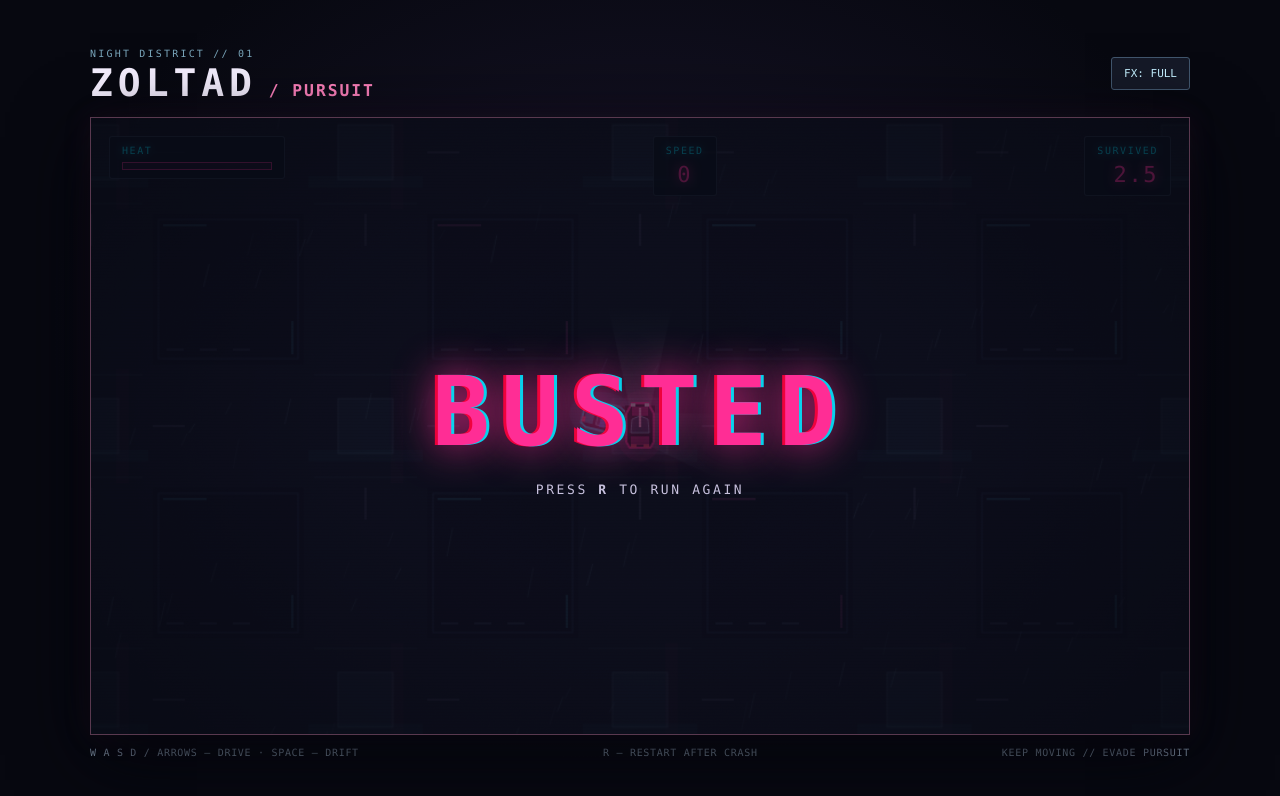
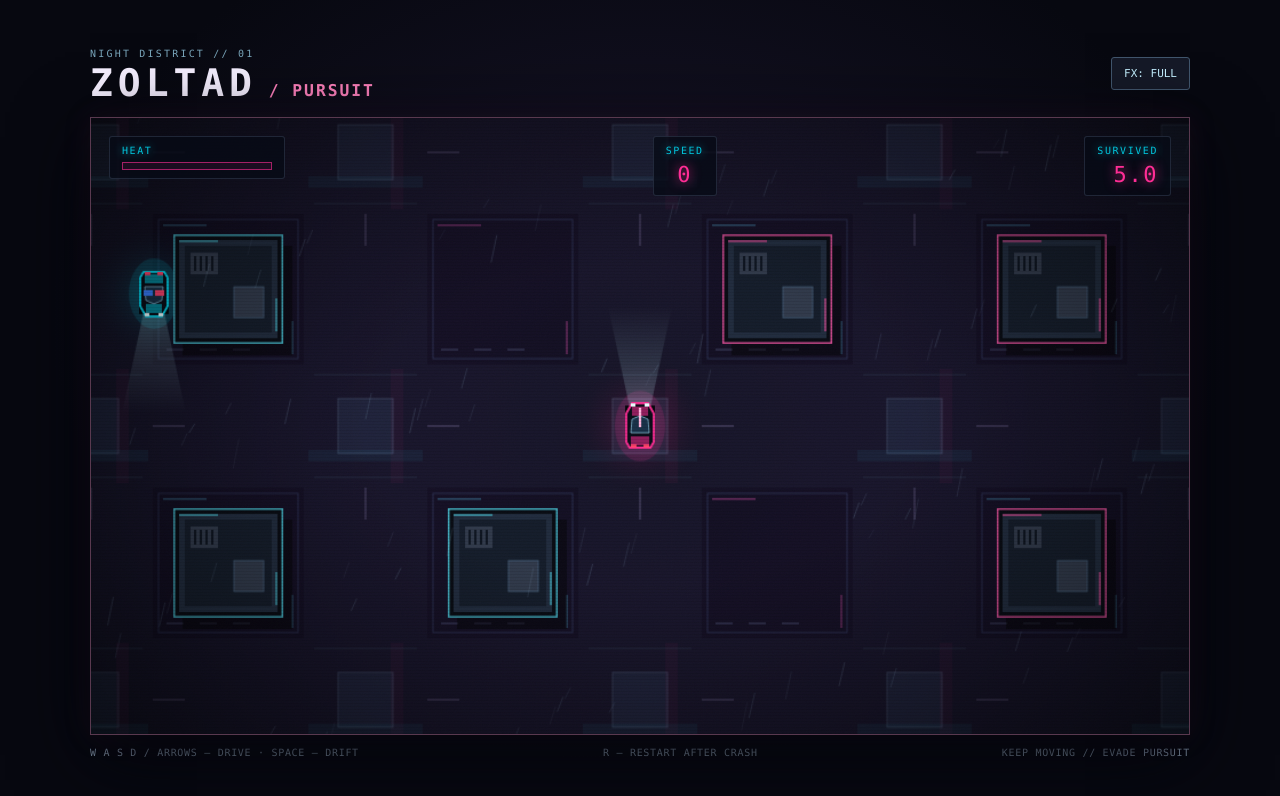
Before and after one commit to aksharghatole/Zoltad, a plain HTML site: page index.html in a window 1280 px wide. Drawn offline with Linux system fonts and the light colour scheme; animation ran at ten frames a second.

Commit message:
Add solid neon city blocks and wall collision feedback (#3)

```diff
--- /dev/null
+++ b/city.js
@@ -0,0 +1,70 @@
+// Deterministic city blocks, with wide roads and occasional open plazas.
+const CITY_TILE=240;
+function blockAt(ix,iy){
+  const code=((ix*19+iy*37)%7+7)%7;
+  if(code===0)return null;
+  return {x:ix*CITY_TILE+72,y:iy*CITY_TILE+72,w:96,h:96,code};
+}
+function nearbyBlocks(x,y,radius){
+  const blocks=[];
+  for(let ix=Math.floor((x-radius)/CITY_TILE)-1;ix<=Math.floor((x+radius)/CITY_TILE);ix++)
+    for(let iy=Math.floor((y-radius)/CITY_TILE)-1;iy<=Math.floor((y+radius)/CITY_TILE);iy++){
+      const b=blockAt(ix,iy);if(b&&b.x<=x+radius&&b.x+b.w>=x-radius&&b.y<=y+radius&&b.y+b.h>=y-radius)blocks.push(b);
+    }
+  return blocks;
+}
+function resolveBlock(car,b){
+  const px=Math.max(b.x,Math.min(car.x,b.x+b.w)),py=Math.max(b.y,Math.min(car.y,b.y+b.h));
+  let dx=car.x-px,dy=car.y-py,d=Math.hypot(dx,dy);
+  if(d>=car.radius)return null;
+  let nx,ny,depth;
+  if(d>1e-8){nx=dx/d;ny=dy/d;depth=car.radius-d;}
+  else{
+    const edges=[{d:car.x-b.x,nx:-1,ny:0},{d:b.x+b.w-car.x,nx:1,ny:0},{d:car.y-b.y,nx:0,ny:-1},{d:b.y+b.h-car.y,nx:0,ny:1}];
+    edges.sort((a,b)=>a.d-b.d);({nx,ny}=edges[0]);depth=car.radius+edges[0].d;
+  }
+  car.x+=nx*(depth+.01);car.y+=ny*(depth+.01);
+  return {nx,ny,x:px,y:py};
+}
+function collideCity(car,player){
+  for(const b of nearbyBlocks(car.x,car.y,car.radius)){
+    const hit=resolveBlock(car,b);if(!hit)continue;
+    if(player){
+      const vn=car.vx*hit.nx+car.vy*hit.ny;
+      if(vn<0){
+        car.vx=(car.vx-1.28*vn*hit.nx)*.8;car.vy=(car.vy-1.28*vn*hit.ny)*.8;
+        if(-vn>65 && effects.wallCooldown===0){
+          effects.wallCooldown=.3;effects.wallHit=.12;
+          burst(hit.x,hit.y,'#ffc27d',Math.min(24,Math.ceil(-vn/14)));
+          if(!reduced)cam.shake=Math.min(12,-vn*.045);
+        }
+      }
+    }else{
+      car.speed*=.5;
+      // Turn onto the tangent that most closely follows the target.
+      const a=Math.atan2(hit.ny,hit.nx);
+      const desired=Math.atan2(game.player.y-car.y,game.player.x-car.x);
+      const l=a+Math.PI/2,rr=a-Math.PI/2;
+      car.angle=Math.abs(angleDiff(desired,l))<Math.abs(angleDiff(desired,rr))?l:rr;
+    }
+  }
+}
+function drawBuildings(g,ox,oy){
+  const x0=Math.floor((cam.x-W/2-120)/CITY_TILE),x1=Math.ceil((cam.x+W/2+120)/CITY_TILE);
+  const y0=Math.floor((cam.y-H/2-120)/CITY_TILE),y1=Math.ceil((cam.y+H/2+120)/CITY_TILE);
+  g.save();
+  for(let ix=x0;ix<=x1;ix++)for(let iy=y0;iy<=y1;iy++){
+    const b=blockAt(ix,iy);if(!b)continue;
+    const x=b.x+ox,y=b.y+oy,accent=b.code%2?'#ce498e':'#42adbf';
+    g.fillStyle='rgba(0,0,0,.43)';g.fillRect(x+8,y+10,b.w,b.h);
+    g.fillStyle='#080b13';g.fillRect(x,y,b.w,b.h);
+    g.strokeStyle=accent;g.lineWidth=1.5;g.strokeRect(x+.75,y+.75,b.w-1.5,b.h-1.5);
+    g.fillStyle='#202b3d';g.fillRect(x+5,y+5,b.w-10,b.h-10);
+    g.fillStyle='#141c2a';g.fillRect(x+10,y+10,b.w-20,b.h-20);
+    g.fillStyle='#30394a';g.fillRect(x+15,y+16,24,19);g.fillRect(x+53,y+46,26,27);
+    g.fillStyle='#0d1420';for(let k=0;k<4;k++)g.fillRect(x+18+k*5,y+19,2,13);
+    g.fillStyle=accent;g.globalAlpha=.65;g.fillRect(x+5,y+5,34,2);g.fillRect(x+b.w-7,y+56,2,29);g.globalAlpha=1;
+    g.strokeStyle='#3c526a';g.lineWidth=1;g.strokeRect(x+53,y+46,26,27);
+  }
+  g.restore();
+}
--- a/game.js
+++ b/game.js
@@ -178,7 +178,10 @@ function spawnCop() {
   const p = game.player;
   const a = Math.random() * Math.PI * 2;
   const dist = Math.max(W, H) * 0.8;
-  game.cops.push(new Cop(p.x + Math.cos(a) * dist, p.y + Math.sin(a) * dist));
+  // Spawn on a street centerline, never inside a roof.
+  const x=p.x+Math.cos(a)*dist,y=p.y+Math.sin(a)*dist;
+  const sx=Math.round(x/CITY_TILE)*CITY_TILE,sy=Math.round(y/CITY_TILE)*CITY_TILE;
+  game.cops.push(new Cop(sx,sy));
 }
 
 /* =========================================================
@@ -194,6 +197,7 @@ function update(dt) {
 
   const p = game.player;
   p.update(dt);
+  collideCity(p,true);
   game.elapsed += dt;
   recordTrail(p,dt);
 
@@ -212,7 +216,7 @@ function update(dt) {
   }
 
   // cops
-  for (const c of game.cops) c.update(dt, p);
+  for (const c of game.cops) { c.update(dt,p); collideCity(c,false); }
 
   // cop-cop separation (stops them stacking into one blob)
   for (let i = 0; i < game.cops.length; i++) {
@@ -292,10 +296,12 @@ function render() {
   // player
   drawCar(sctx, p.x + ox, p.y + oy, p.angle, '#ff2d95');
 
+  drawBuildings(sctx,ox,oy);
   ctx.clearRect(0,0,W,H);ctx.drawImage(scene,0,0);
   drawRain(ctx);
   drawImpact(ctx,p,ox,oy);
   drawDrivingFeedback(ctx,p);
+  drawWallFeedback(ctx);
 
   /* ---------- HUD ---------- */
   document.getElementById('heatBar').style.width = clamp(game.heat * 2, 0, 100) + '%';
--- a/index.html
+++ b/index.html
@@ -39,6 +39,7 @@
   </div>
   <footer class="controls"><span>W A S D / ARROWS — DRIVE · SPACE — DRIFT</span><span>R — RESTART AFTER CRASH</span><span>KEEP MOVING // EVADE PURSUIT</span></footer></main>
   <script src="visuals.js"></script>
+  <script src="city.js"></script>
   <script src="game.js"></script>
 </body>
 </html>
--- a/visuals.js
+++ b/visuals.js
@@ -4,7 +4,7 @@ const fxButton=document.getElementById('fx');
 function syncFX(){fxButton.textContent=reduced?'FX: LOW':'FX: FULL';fxButton.setAttribute('aria-pressed',String(reduced));}
 fxButton.addEventListener('click',()=>{reduced=!reduced;syncFX();});syncFX();
 const effects={};
-function resetEffects(){Object.assign(effects,{sparks:[],trails:[],rings:[],hit:0,cooldown:0,clock:0,near:0});}
+function resetEffects(){Object.assign(effects,{sparks:[],trails:[],rings:[],hit:0,cooldown:0,clock:0,near:0,wallCooldown:0,wallHit:0});}
 const random=(a,b)=>a+Math.random()*(b-a);
 function burst(x,y,color,count){
   if(reduced)count=Math.min(count,5);
@@ -15,6 +15,8 @@ function burst(x,y,color,count){
 function crashEffect(p){cam.shake=reduced?0:18;effects.hit=.15;burst(p.x,p.y,'#ffecbb',42);burst(p.x,p.y,'#ff397d',24);}
 function tickEffects(dt){
   effects.near=Math.max(0,effects.near-dt);
+  effects.wallCooldown=Math.max(0,effects.wallCooldown-dt);
+  effects.wallHit=Math.max(0,effects.wallHit-dt);
   effects.hit=Math.max(0,effects.hit-dt);effects.cooldown=Math.max(0,effects.cooldown-dt);cam.shake*=Math.exp(-12*dt);
   for(const p of effects.sparks){p.life-=dt;p.x+=p.vx*dt;p.y+=p.vy*dt;p.vx*=Math.exp(-4*dt);p.vy*=Math.exp(-4*dt);}
   for(const p of effects.trails)p.life-=dt;for(const r of effects.rings)r.life-=dt;
@@ -129,3 +131,11 @@ function drawDrivingFeedback(g,p){
   g.fillText(near?'CLOSE CALL //':'DRIFT //',W/2,H-42);
   g.restore();
 }
+
+function drawWallFeedback(g){
+  if(reduced||effects.wallHit<=0||game.state!=='playing')return;
+  const a=effects.wallHit/.12;
+  g.save();g.globalAlpha=.65*a;g.strokeStyle='#ffc27d';g.lineWidth=2;
+  g.beginPath();g.moveTo(12,90);g.lineTo(12,12);g.lineTo(90,12);
+  g.moveTo(W-90,H-12);g.lineTo(W-12,H-12);g.lineTo(W-12,H-90);g.stroke();g.restore();
+}
```
Also changed, not shown: 3 other files.
